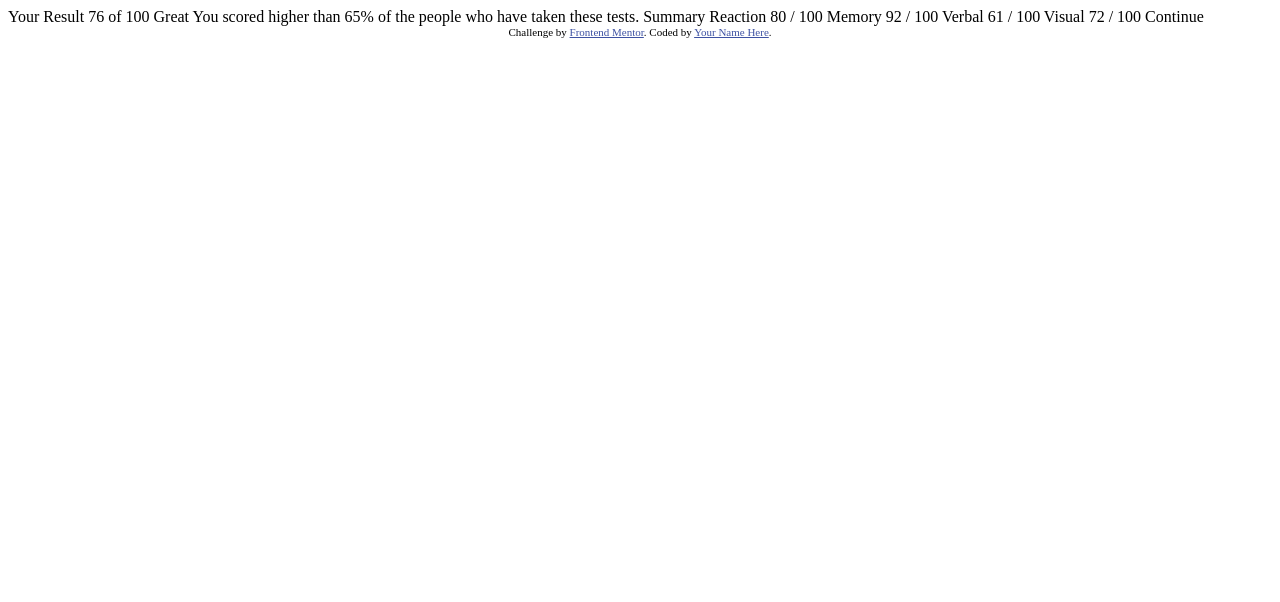
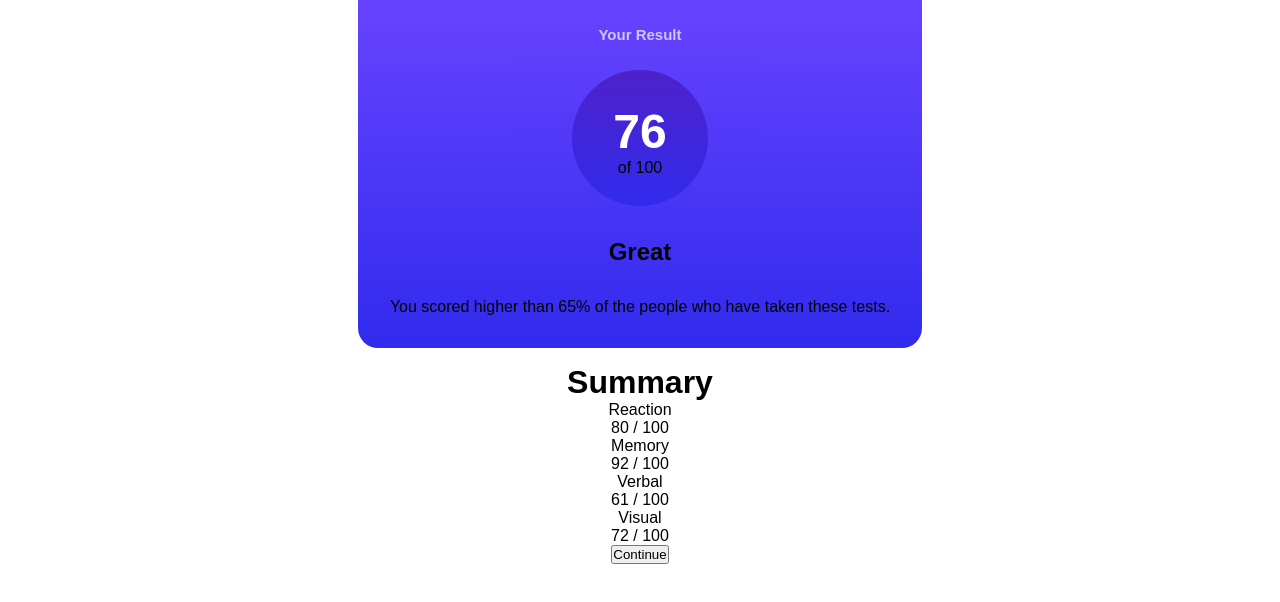
Before and after one commit to MoggStephen/results-summary-component-main, a plain HTML site: page index.html in a window 1280 px wide. Drawn offline with Linux system fonts and the light colour scheme.

Commit message:
progress

```diff
--- /dev/null
+++ b/index.css
@@ -0,0 +1,96 @@
+@font-face {
+    font-family: "Hanken Grotesk", sans-serif;
+    src: url(./assets/fonts/HankenGrotesk-VariableFont_wght.ttf);
+}
+:root{
+    /*colors for summary items*/
+    --light-red: hsl(0, 100%, 67%);
+    --orangey-yellow: hsl(39, 100%, 56%);
+    --green-teal: hsl(166, 100%, 37%);
+    --cobalt-blue: hsl(234, 85%, 45%);
+
+    /*gradients*/
+    --light-slate-blue: #6743ff;
+    --light-royal-blue: #312bed;
+    --violet-blue: #4e21ca;
+    --results-container-linear-gradient: linear-gradient(#6743ff,#312bed);
+    --results-score-linear-gradient: linear-gradient(#4e21ca,#312bed);
+    --persian-blue: hsla(241, 72%, 46%, 0);
+
+    /*neutral colors*/
+    --white: hsl(0, 0%, 100%);
+    --pale-blue: hsl(221, 100%, 96%);
+    --light-lavender: hsl(241, 100%, 89%);
+    --dark-gray-blue: hsl(224, 30%, 27%);
+
+    /*Use transparency to get the colour variations necessary to
+    match the design. Hint: look into using `hsla()`.*/
+
+    /*font stuff*/
+    --font-size-paragraph: 1.125;
+    --font-family-hanken-grotesk: "Hanken Grotesk", sans-serif;
+    --font-weight-small: 500;
+    --font-weight-medium: 700;
+    --font-weight-large: 800;
+
+}
+*{
+    /*Boilerplate styles*/
+    box-sizing: border-box;
+    margin: 0;
+    padding: 0;
+    font-family: var(--font-family-hanken-grotesk);
+
+    text-align: center;
+}
+body{
+    display: flex;
+    justify-content: center;
+    align-items: center;
+}
+.mainContainer{
+    display: flex;
+    flex-direction: column;
+    justify-content: center;
+    align-items: center;
+
+}
+/*RESULT CONTAINER*/
+.resultContainer{
+    display: flex;
+    flex-direction: column;
+    justify-content: center;
+    align-items: center;
+
+    border-radius: 0 0 1.25rem 1.25rem;
+    background: var(--results-container-linear-gradient);
+    padding: 1rem;
+}
+.resultContainerH1{
+    color: #cfc6ff;
+    font-size: 0.9375rem;
+    margin: 0.65rem;
+}
+.resultContainerItem{
+    margin: 1rem;
+}
+.scoreContainer
+{
+    width: 8.5rem;
+    height: 8.5rem;
+    padding: 2.125rem;
+    border-radius: 50%;
+    background: var(--results-score-linear-gradient);
+}
+.scoreContainerHeader{
+    color: #ffffff;
+    font-size: 3rem;
+}
+.summaryContainer{
+    display: flex;
+    flex-direction: column;
+    justify-content: center;
+    align-items: center;
+
+    padding: 1rem;
+}
--- a/index.html
+++ b/index.html
@@ -4,44 +4,49 @@
   <meta charset="UTF-8">
   <meta name="viewport" content="width=device-width, initial-scale=1.0"> <!-- displays site properly based on user's device -->
 
+  <link rel="stylesheet" href="./index.css">
   <link rel="icon" type="image/png" sizes="32x32" href="./assets/images/favicon-32x32.png">
 
   <title>Frontend Mentor | Results summary component</title>
 
-  <!-- Feel free to remove these styles or customise in your own stylesheet 👍 -->
-  <style>
-    .attribution { font-size: 11px; text-align: center; }
-    .attribution a { color: hsl(228, 45%, 44%); }
-  </style>
 </head>
 <body>
-
-  Your Result
-  76
-  of 100
-
-  Great
-  You scored higher than 65% of the people who have taken these tests.
-
-  Summary
-
-  Reaction
-  80 / 100
-
-  Memory
-  92 / 100
-
-  Verbal
-  61 / 100
-
-  Visual
-  72 / 100
-
-  Continue
-
-  <div class="attribution">
-    Challenge by <a href="https://www.frontendmentor.io?ref=challenge" target="_blank">Frontend Mentor</a>.
-    Coded by <a href="#">Your Name Here</a>.
-  </div>
+  <main class="mainContainer">
+    <div class="resultContainer" aria-label="Results information">
+      <h1 class="resultContainerH1">Your Result</h1>
+      <div class="resultContainerItem scoreContainer">
+        <h1 class="scoreContainerHeader">76</h1>
+        <p>of 100</p>
+      </div>
+      <h2 class="resultContainerItem">
+        Great
+      </h2>
+      <p class="resultContainerItem">
+        You scored higher than 65% of the people who have taken these tests.
+      </p>
+    </div>
+    <div class="summaryContainer" aria-label="Summary information">
+      <h1 class="summaryContainerItem">Summary</h1>
+      <div class="summaryContainerItem summaryItemContainer">
+        <div class="summaryItemContainerItem">
+          <div class="attribute">Reaction</div>
+          <div class="score">80 / 100</div>
+        </div>
+        <div class="summaryItemContainerItem">
+          <div class="attribute">Memory</div>
+          <div class="score">92 / 100</div>
+        </div>
+        <div class="summaryItemContainerItem">
+          <div class="attribute">Verbal</div>
+          <div class="score">61 / 100</div>
+        </div>
+        <div class="summaryItemContainerItem">
+          <div class="attribute">Visual</div>
+          <div class="score">72 / 100</div>
+        </div>
+        <button>Continue</button>
+      </div>
+    </div>
+  </main>
 </body>
 </html>
```
Also changed, not shown: 1 other file.
